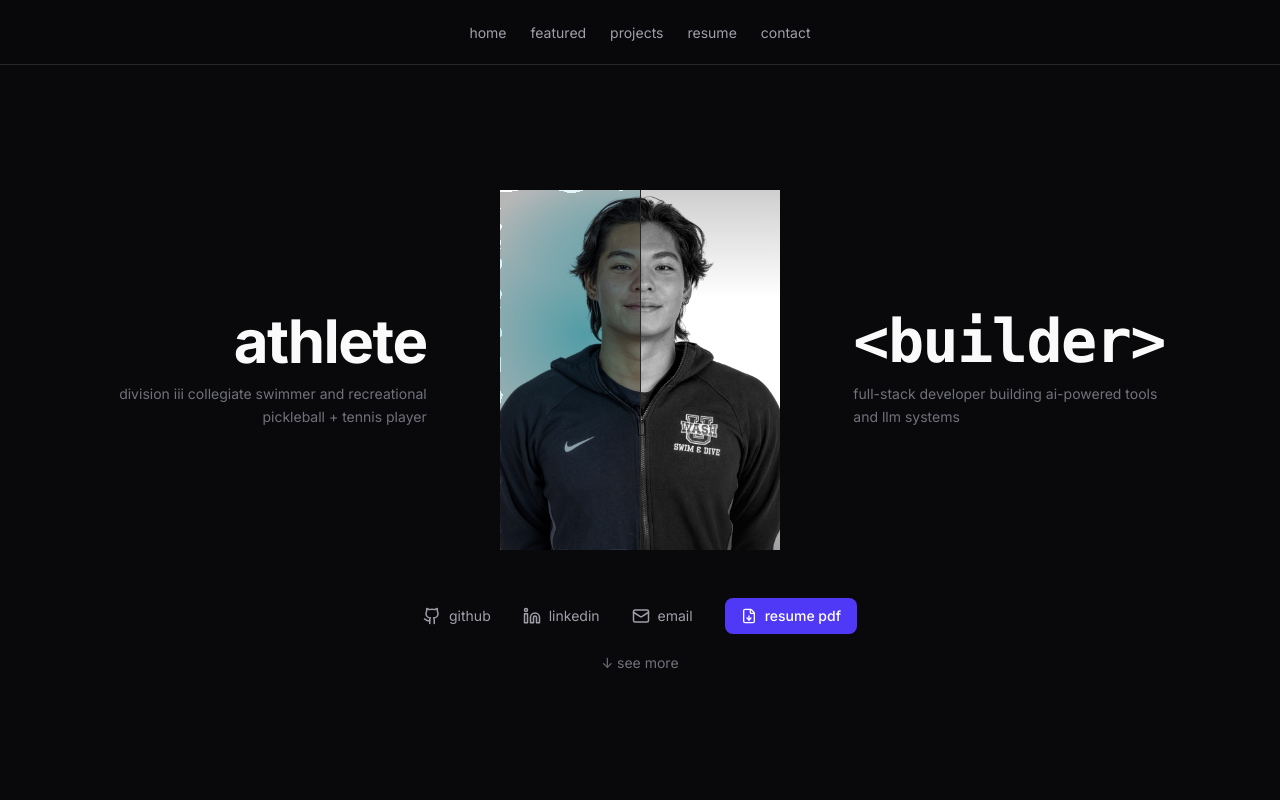
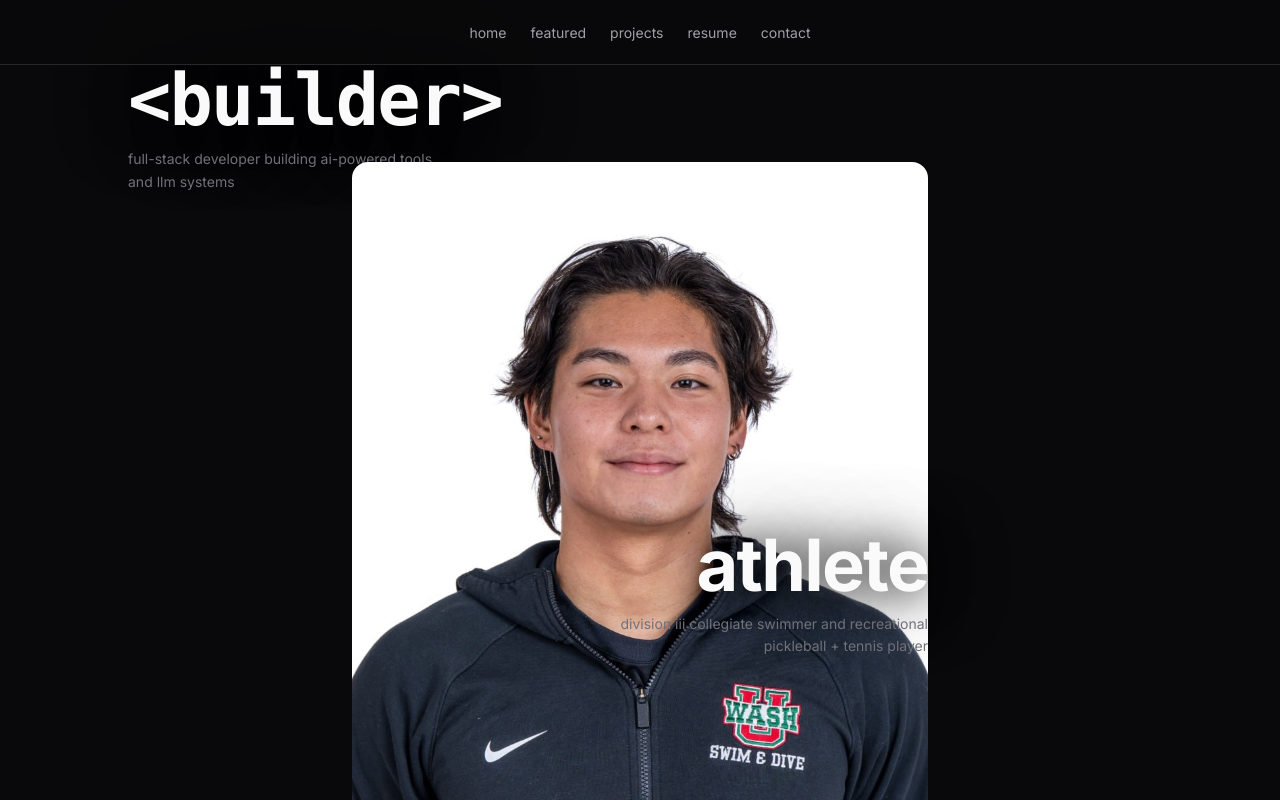
Before and after one commit to E10Feng/portfolio, a Next.js app: page / in a window 1280 px wide. Shown: the top 800 px of the page. Built offline with nearby package versions, Linux system fonts and the light colour scheme.

Commit message:
feat: clean portrait hero — no overlays, larger, labels floating over shoulders

```diff
--- a/src/components/sections/HeroSection.tsx
+++ b/src/components/sections/HeroSection.tsx
@@ -4,113 +4,23 @@ import { Github, Linkedin, Mail, FileDown } from "lucide-react"
 import SocialLink from "@/components/ui/SocialLink"
 import FadeInWhenVisible from "@/components/animations/FadeInWhenVisible"
 
-// TODO: Replace this placeholder portrait with E10's real photo.
-// Swap the `portraitSrc` value below with the path to the actual image.
 const PORTRAIT_SRC = "/portrait.jpg"
-
-const CODE_SNIPPETS_LEFT = ["<div>", "function", "{ }", "design"]
-const CODE_SNIPPETS_RIGHT = ["</div>", "=>", "const", "return;"]
 
 export default function HeroSection() {
   return (
-    <section id="hero" className="min-h-screen bg-zinc-950 flex items-center justify-center px-6 pt-16 overflow-hidden">
-      <div className="max-w-6xl w-full">
+    <section id="hero" className="min-h-screen bg-zinc-950 flex flex-col items-center justify-center px-6 pt-16 overflow-hidden">
+      <div className="w-full max-w-5xl">
 
-        {/* ── Main layout: 3-col grid on desktop, stacked flex on mobile ── */}
+        {/* ── Portrait + floating labels ── */}
         <FadeInWhenVisible>
-          <div className="grid grid-cols-1 md:grid-cols-3 items-center gap-8 mb-8 md:mb-12">
+          <div className="relative w-full flex flex-col items-center">
 
-            {/* ── LEFT — athlete (hidden on mobile, shown in stacked below) ── */}
-            <div className="hidden md:block text-right">
-              <p className="text-5xl sm:text-6xl font-bold lowercase text-zinc-50 tracking-tight leading-none">
-                athlete
-              </p>
-              <p className="mt-3 text-sm text-zinc-500 leading-relaxed ml-auto max-w-xs">
-                division iii collegiate swimmer and recreational pickleball + tennis player
-              </p>
-            </div>
-
-            {/* ── CENTER — Split Portrait ─────────────────────── */}
-            <div className="relative mx-auto w-64 h-80 sm:w-72 sm:h-[360px] md:w-[280px] md:h-[360px] shrink-0">
-              {/* === LEFT HALF — painterly athlete === */}
-              <div
-                className="absolute inset-0 overflow-hidden"
-                style={{ clipPath: "inset(0 50% 0 0)" }}
+            {/* ── Left label: <builder> — floats over left shoulder ── */}
+            <div className="hidden md:flex flex-col items-start w-full" style={{ marginBottom: '-2rem' }}>
+              <p
+                className="font-mono text-6xl lg:text-7xl font-bold text-zinc-50 tracking-tight leading-none"
+                style={{ textShadow: '0 0 40px rgba(0,0,0,0.9), 0 0 80px rgba(0,0,0,0.7)' }}
               >
-                <img
-                  src={PORTRAIT_SRC}
-                  alt="Portrait — athlete side"
-                  className="w-full h-full object-cover"
-                />
-                {/* Teal + orange brushstroke overlay */}
-                <div
-                  className="absolute inset-0 mix-blend-multiply"
-                  style={{
-                    background:
-                      "radial-gradient(ellipse 80% 60% at 30% 40%, rgba(0,188,212,0.55) 0%, transparent 70%), radial-gradient(ellipse 60% 80% at 70% 70%, rgba(255,87,34,0.45) 0%, transparent 60%), radial-gradient(ellipse 100% 40% at 50% 10%, rgba(0,188,212,0.3) 0%, transparent 50%)",
-                  }}
-                />
-                {/* SVG painterly displacement filter */}
-                <svg className="absolute inset-0 w-full h-full opacity-40" xmlns="http://www.w3.org/2000/svg">
-                  <filter id="brush-left">
-                    <feTurbulence
-                      type="fractalNoise"
-                      baseFrequency="0.035 0.06"
-                      numOctaves="3"
-                      seed="5"
-                      result="noise"
-                    />
-                    <feDisplacementMap
-                      in="SourceGraphic"
-                      in2="noise"
-                      scale="12"
-                      xChannelSelector="R"
-                      yChannelSelector="G"
-                    />
-                  </filter>
-                  <rect width="100%" height="100%" filter="url(#brush-left)" opacity="0.7" />
-                </svg>
-              </div>
-
-              {/* === RIGHT HALF — B&W builder === */}
-              <div
-                className="absolute inset-0 overflow-hidden"
-                style={{ clipPath: "inset(0 0 0 50%)" }}
-              >
-                <img
-                  src={PORTRAIT_SRC}
-                  alt="Portrait — builder side"
-                  className="w-full h-full object-cover grayscale contrast-110"
-                />
-                {/* Dark vignette on the builder side for code snippet readability */}
-                <div
-                  className="absolute inset-0"
-                  style={{
-                    background:
-                      "linear-gradient(to bottom, rgba(13,13,13,0.2) 0%, transparent 30%, transparent 70%, rgba(13,13,13,0.4) 100%)",
-                  }}
-                />
-                {/* Code snippet watermarks */}
-                <div className="absolute inset-0 flex flex-col justify-between py-8 px-3 pointer-events-none">
-                  {CODE_SNIPPETS_RIGHT.map((snippet, i) => (
-                    <span
-                      key={i}
-                      className="font-mono text-xs text-zinc-300 opacity-[0.18] select-none"
-                      style={{ transform: `rotate(${(i % 2 === 0 ? -1 : 1) * (3 + i * 2)}deg)` }}
-                    >
-                      {snippet}
-                    </span>
-                  ))}
-                </div>
-              </div>
-
-              {/* === Centre split line === */}
-              <div className="absolute top-0 bottom-0 left-1/2 w-px bg-zinc-800 z-10" />
-            </div>
-
-            {/* ── RIGHT — builder (hidden on mobile, shown in stacked below) ── */}
-            <div className="hidden md:block text-left">
-              <p className="text-5xl sm:text-6xl font-mono font-bold text-zinc-50 tracking-tight leading-none">
                 &lt;builder&gt;
               </p>
               <p className="mt-3 text-sm text-zinc-500 leading-relaxed max-w-xs">
@@ -118,32 +28,62 @@ export default function HeroSection() {
               </p>
             </div>
 
-            {/* ── MOBILE-ONLY stacked labels (shown below portrait on mobile) ── */}
-            <div className="flex flex-col items-center text-center gap-6 md:hidden col-span-1">
-              <div>
-                <p className="text-5xl sm:text-6xl font-bold lowercase text-zinc-50 tracking-tight leading-none">
-                  athlete
-                </p>
-                <p className="mt-3 text-sm text-zinc-500 leading-relaxed max-w-sm mx-auto">
-                  division iii collegiate swimmer and recreational pickleball + tennis player
-                </p>
-              </div>
-              <div>
-                <p className="text-5xl sm:text-6xl font-mono font-bold text-zinc-50 tracking-tight leading-none">
+            {/* ── Centered portrait — clean, full, untouched ── */}
+            <div className="relative w-full flex justify-center">
+              {/* Left label overlay on mobile */}
+              <div className="md:hidden flex flex-col items-start mb-4">
+                <p className="font-mono text-5xl font-bold text-zinc-50 tracking-tight leading-none">
                   &lt;builder&gt;
                 </p>
-                <p className="mt-3 text-sm text-zinc-500 leading-relaxed max-w-sm mx-auto">
+                <p className="mt-2 text-sm text-zinc-500 leading-relaxed max-w-xs">
                   full-stack developer building ai-powered tools and llm systems
                 </p>
               </div>
+
+              <div className="relative">
+                <img
+                  src={PORTRAIT_SRC}
+                  alt="Ethan Feng"
+                  className="w-full max-w-xs sm:max-w-sm md:max-w-md lg:max-w-lg xl:max-w-xl h-auto object-cover rounded-2xl"
+                  style={{ display: 'block' }}
+                />
+
+                {/* Right label overlay — mobile only, inside portrait bottom */}
+                <div className="md:hidden absolute bottom-4 left-4">
+                  <p className="text-5xl font-bold lowercase text-zinc-50 tracking-tight leading-none">
+                    athlete
+                  </p>
+                  <p className="mt-2 text-sm text-zinc-400 leading-relaxed max-w-xs">
+                    division iii collegiate swimmer and recreational pickleball + tennis player
+                  </p>
+                </div>
+
+                {/* Right label — desktop, floats over right shoulder area */}
+                <div
+                  className="hidden md:flex flex-col items-end absolute right-0 top-1/2"
+                  style={{ transform: 'translateY(-50%)' }}
+                >
+                  <p
+                    className="text-6xl lg:text-7xl font-bold lowercase text-zinc-50 tracking-tight leading-none"
+                    style={{ textShadow: '0 0 40px rgba(0,0,0,0.9), 0 0 80px rgba(0,0,0,0.7)' }}
+                  >
+                    athlete
+                  </p>
+                  <p className="mt-3 text-sm text-zinc-500 leading-relaxed max-w-xs text-right">
+                    division iii collegiate swimmer and recreational pickleball + tennis player
+                  </p>
+                </div>
+              </div>
             </div>
 
+            {/* Spacer for mobile layout */}
+            <div className="md:hidden" style={{ height: '8rem' }} />
           </div>
         </FadeInWhenVisible>
 
         {/* ── Social links + CTA ─────────────────────────── */}
         <FadeInWhenVisible delay={0.2}>
-          <div className="flex flex-wrap items-center justify-center gap-6 md:gap-8 pb-4">
+          <div className="flex flex-wrap items-center justify-center gap-6 md:gap-8 pb-4 mt-6">
             <SocialLink href="https://github.com/E10Feng" icon={Github} label="github" />
             <SocialLink href="https://linkedin.com/in/ethan-feng-604993221/" icon={Linkedin} label="linkedin" />
             <SocialLink href="mailto:ethan.burr@gmail.com" icon={Mail} label="email" />
@@ -162,10 +102,10 @@ export default function HeroSection() {
         <FadeInWhenVisible delay={0.3}>
           <div className="text-center pb-8 md:pb-0">
             <a
-              href="#projects"
+              href="#featured"
               className="text-sm text-zinc-500 hover:text-zinc-300 transition-colors"
             >
-              ↓ see more
+              ↓ see featured
             </a>
           </div>
         </FadeInWhenVisible>
```
